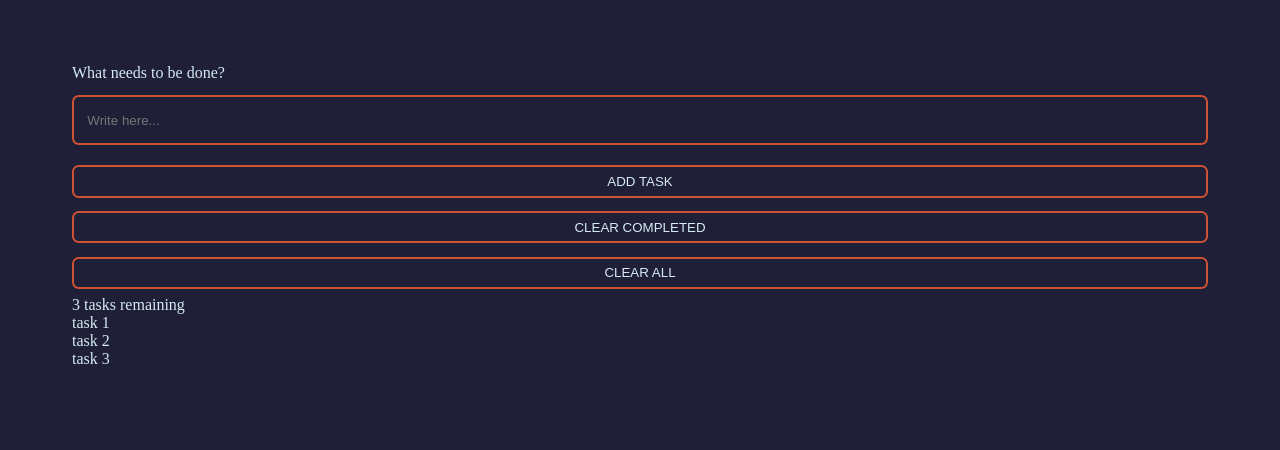
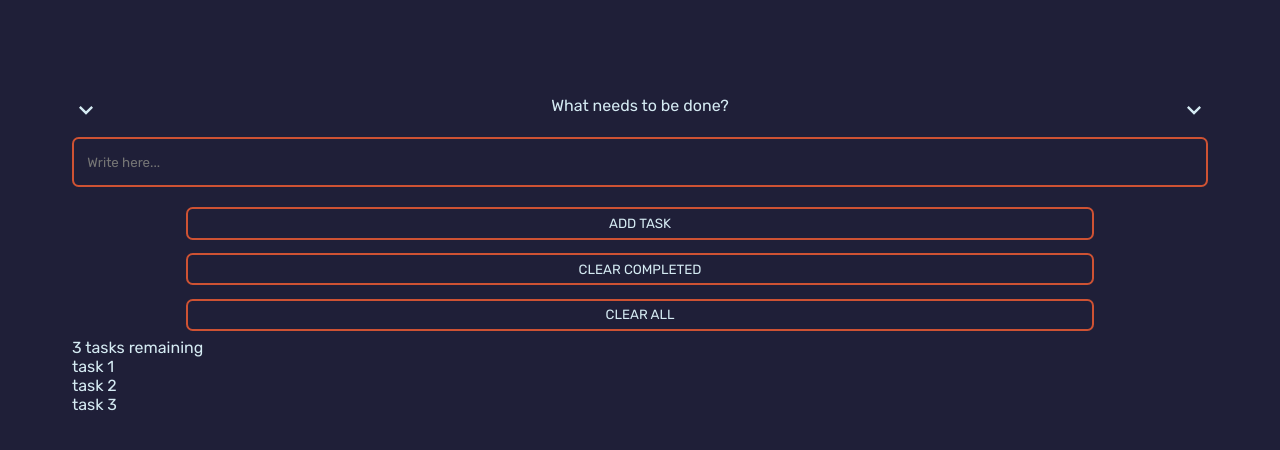
Before and after one commit to wmaKRET/better-todolist, a React (Create React App) app: page / in a window 1280 px wide. Shown: the top 450 px of the page. Built offline with nearby package versions, Linux system fonts and the light colour scheme.

Commit message:
Style TasksListMenu

```diff
--- a/src/components/tasks-list/TasksListMenu.js
+++ b/src/components/tasks-list/TasksListMenu.js
@@ -1,14 +1,32 @@
+import { MdKeyboardArrowDown } from "react-icons/md"
+
 const TasksListMenu = () => {
     return (
         <div className="task-list__menu">
-            <p>What needs to be done?</p>
+            <div className="task-list__menu-msg">
+                <MdKeyboardArrowDown size={28} />
+                <p id="task-list-msg">What needs to be done?</p>
+                <MdKeyboardArrowDown size={28} />
+            </div>
             <input
                 className="task-list__menu-input"
                 placeholder="Write here..."
             ></input>
-            <button className="task-list__menu-btn">ADD TASK</button>
-            <button className="task-list__menu-btn">CLEAR COMPLETED</button>
-            <button className="task-list__menu-btn">CLEAR ALL</button>
+            <button
+                className="task-list__menu-btn"
+            >
+                ADD TASK
+            </button>
+            <button
+                className="task-list__menu-btn"
+            >
+                CLEAR COMPLETED
+            </button>
+            <button
+                className="task-list__menu-btn"
+            >
+                CLEAR ALL
+            </button>
         </div>
     )
 }
--- a/src/scss/app.scss
+++ b/src/scss/app.scss
@@ -1,9 +1,12 @@
 @import "variables";
+
+@import url('https://fonts.googleapis.com/css2?family=Rubik:wght@300;400;500&display=swap');
 
 * {
     margin: 0;
     padding: 0;
     box-sizing: border-box;
+    font-family: 'Rubik', sans-serif;
 }
 
 a {
--- a/src/scss/components/_tasksList.scss
+++ b/src/scss/components/_tasksList.scss
@@ -1,11 +1,20 @@
 .task-list {
-    margin: 3em 0.5em;
+    margin: 5em 0.5em;
     display: flex;
     flex-direction: column;
 
     &__menu {
         display: flex;
         flex-direction: column;
+
+        &-msg {
+            display: flex;
+            justify-content: space-between;
+
+            & p {
+                margin: 0 1em;
+            }
+        }
 
         &-input {
             height: 50px;
@@ -18,7 +27,8 @@
         }
 
         &-btn {
-            margin: 0.5em 0;
+            width: 80%;
+            margin: 0.5em auto;
         }
     }
 }
```
